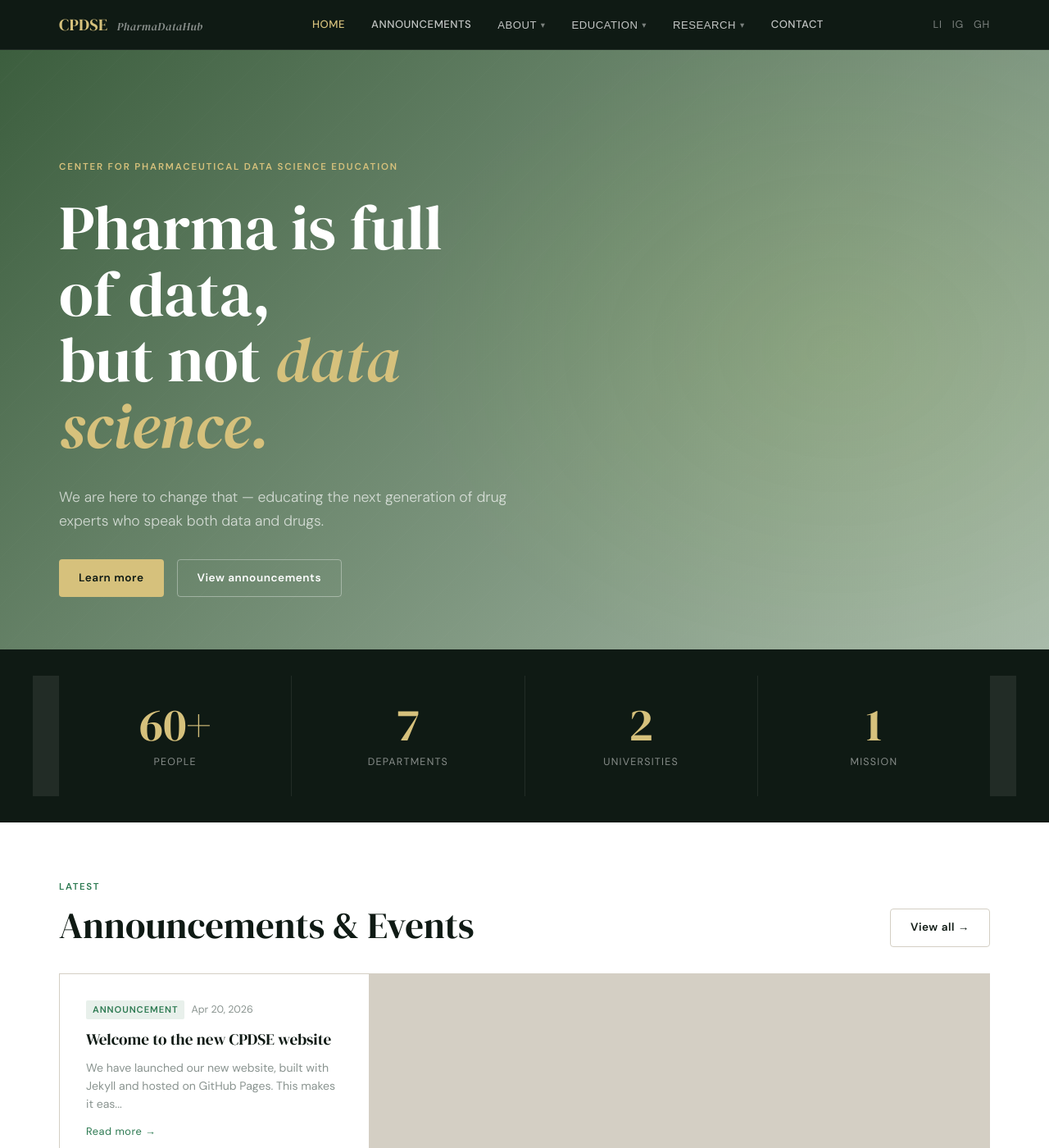
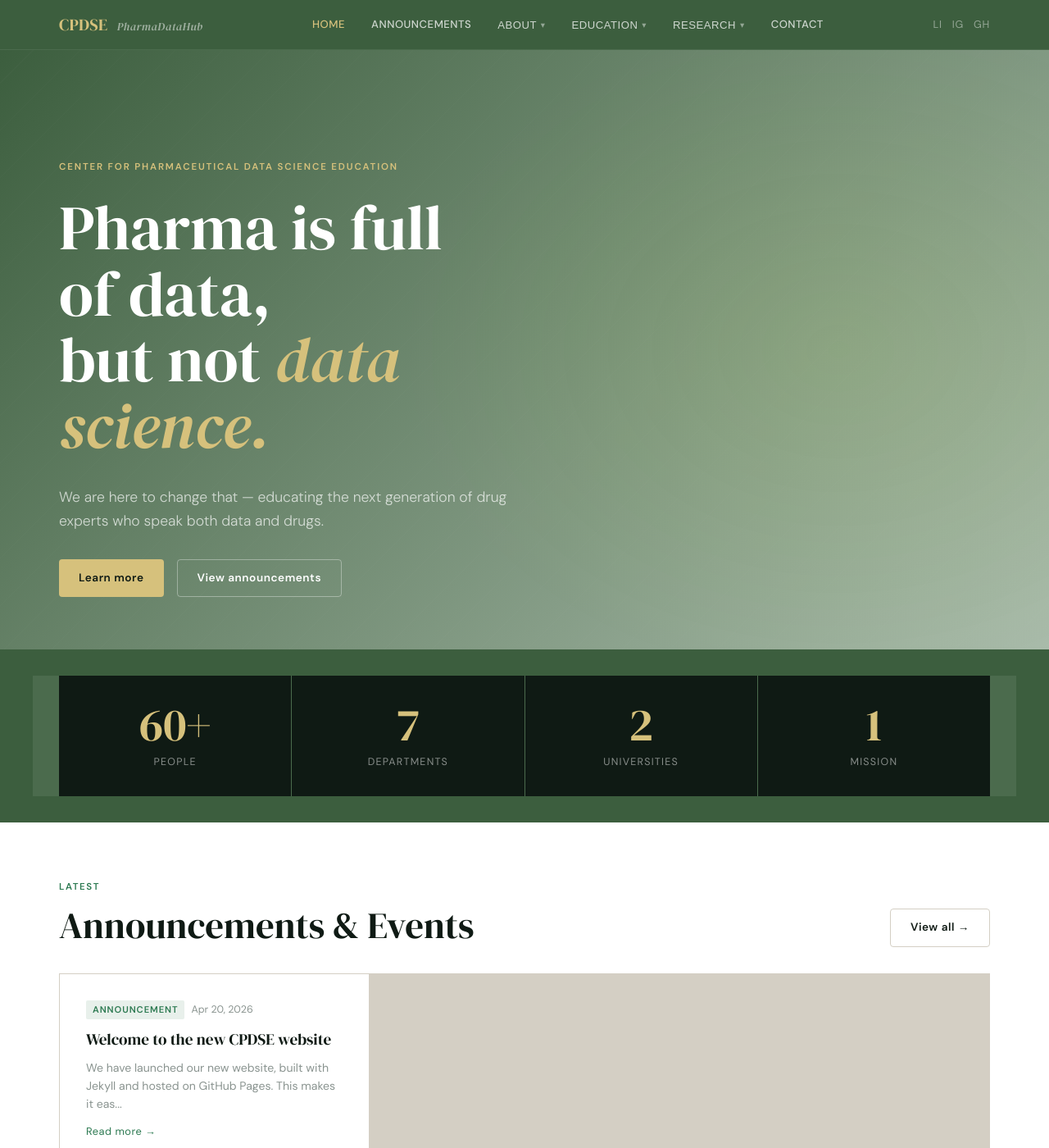
Before and after one commit to CPDSE/PagesCMS, a Jekyll site: the page built from index.md, in a window 1280 px wide and 1400 px high. Shown: the whole window at 82% size. Built offline with Jekyll 4.4.1, drawn with Linux system fonts in a browser that asks for light colours.

Commit message:
Update main.css

```diff
--- a/assets/css/main.css
+++ b/assets/css/main.css
@@ -54,7 +54,7 @@ a { color: inherit; }
   position: sticky;
   top: 0;
   z-index: 100;
-  background: var(--ink);
+  background: #3C5E3E;
   border-bottom: 1px solid rgba(255,255,255,0.08);
 }
 .nav-inner {
@@ -279,7 +279,7 @@ a { color: inherit; }
 
 /* ─── STATS STRIP ─────────────────────────────────────────── */
 .stats-strip {
-  background: var(--ink);
+  background: #3C5E3E;
   color: white;
   padding: var(--space-md) 0;
 }
```
